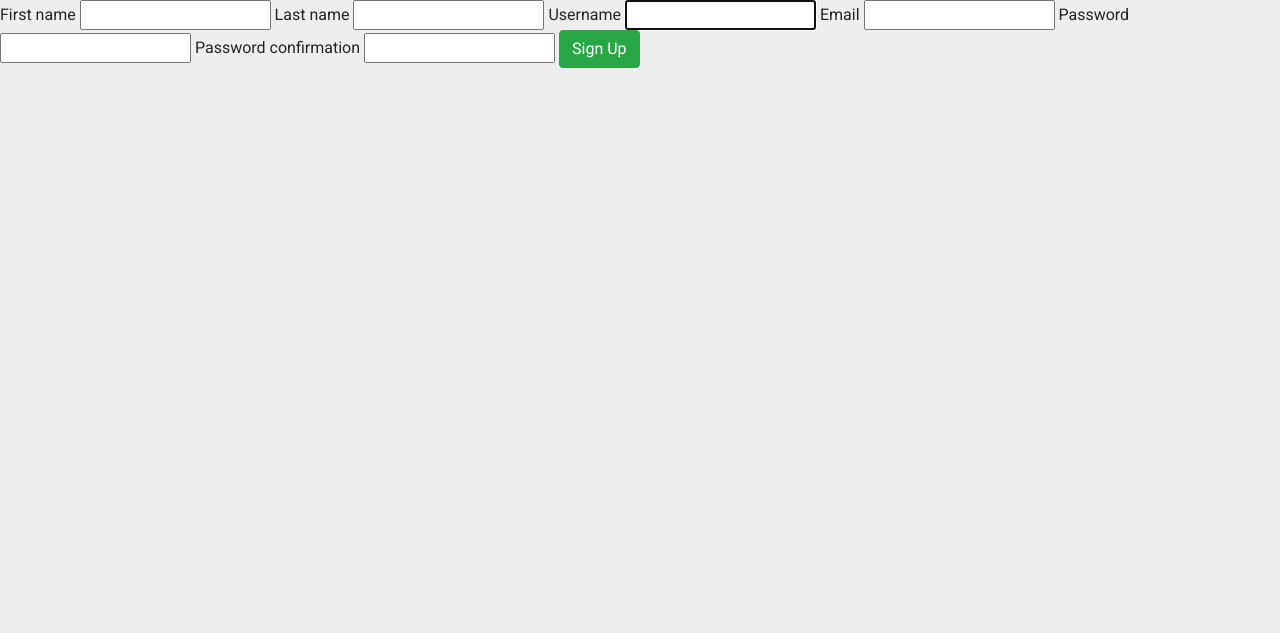
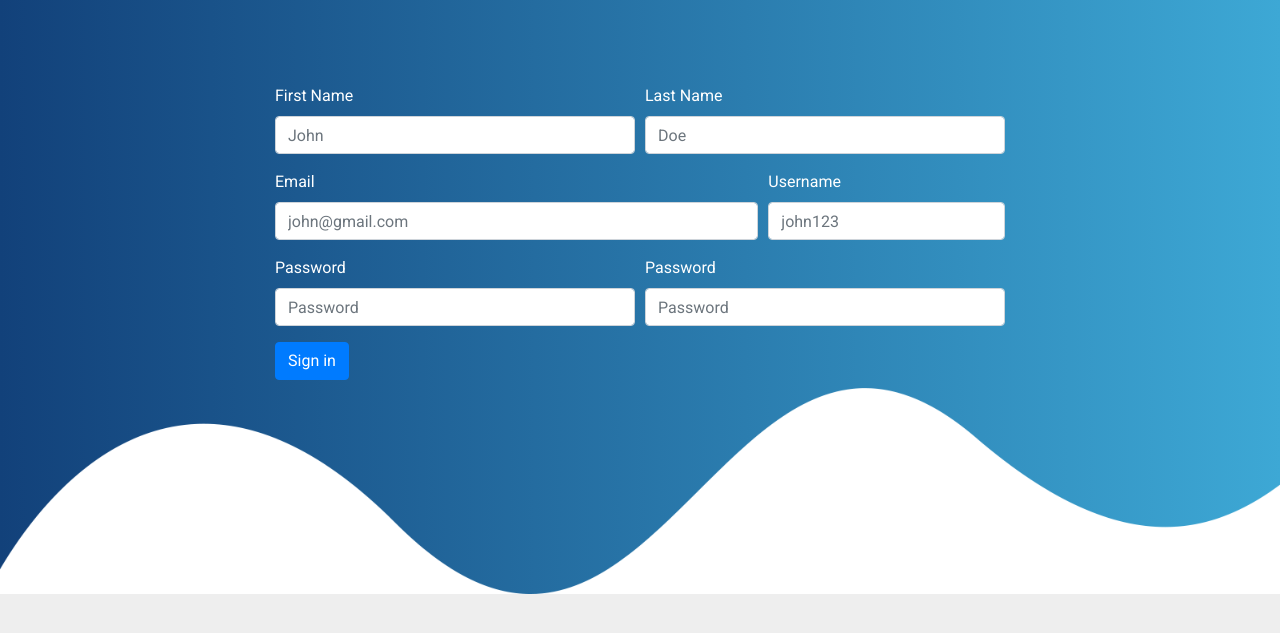
Before and after one commit to lps116/radio_recording_app, a Django app: page /register/ in a window 1280 px wide. Shown: the part 56-689 px from the top of the page. Run offline with Django 3.2, Linux system fonts and the light colour scheme; parts of the project's set-up code (start-up, migrations or seed data) failed here and were passed over; some libraries are stand-ins or nearby versions.

Commit message:
forms improved- didn't work on homepage

```diff
--- a/account/templates/account/profile.html
+++ b/account/templates/account/profile.html
@@ -1,5 +1,6 @@
 {% extends 'base.html' %}
 {% load static %}
+{% load crispy_forms_tags %}
 
 {% block content %}
 
@@ -51,13 +52,14 @@
           <p><strong>Schedule a Recording</strong></p>
             <form action="." method="POST">
               {% csrf_token %}
-              {{form.title}}
+              {{form|crispy}}
+<!--               {{form.title}}
               {{form.radio_station}}
               {{form.start_date}}
               {{form.start_time}}
               {{form.end_date}}
               {{form.end_time}}
-              {{form.public}}
+              {{form.public}} -->
               <input type="Submit" class="btn btn-primary" value="Schedule">
             </form>
           <hr>
--- a/radio_app/settings.py
+++ b/radio_app/settings.py
@@ -50,6 +50,7 @@ INSTALLED_APPS = [
     'account.apps.AccountConfig',
     'django_filters',
     'widget_tweaks',
+    'crispy_forms',
 ]
 
 MIDDLEWARE = [
@@ -154,3 +155,6 @@ CELERY_RESULT_BACKEND = 'redis://localhost:6379'
 CELERY_ACCEPT_CONTENT = ['application/json']
 CELERY_RESULT_SERIALIZER = 'json'
 CELERY_TASK_SERIALIZER = 'json'
+
+
+CRISPY_TEMPLATE_PACK = 'bootstrap4'
--- a/radio_app/urls.py
+++ b/radio_app/urls.py
@@ -20,14 +20,13 @@ from register import views as register_views
 from django.conf import settings
 from django.conf.urls.static import static
 
-
 urlpatterns = [
     path('admin/', admin.site.urls),
     path('', include("home.urls")),
     path('', include("django.contrib.auth.urls")),
     path('register/', register_views.registration_view, name='register'),
     path('recordings/', include("recordings.urls")),
-    path('', include("account.urls"))
+    path('', include("account.urls")),
 ]
 
 urlpatterns += static(settings.MEDIA_URL, document_root=settings.MEDIA_ROOT)
--- a/register/forms.py
+++ b/register/forms.py
@@ -3,7 +3,18 @@ from django.contrib.auth import login, authenticate
 from django.contrib.auth.forms import UserCreationForm
 from django.contrib.auth.models import User
 
+from django.contrib.auth.forms import AuthenticationForm
+
 class RegistrationForm(UserCreationForm):
+  def __init__(self, *args, **kwargs):
+    super(RegistrationForm, self).__init__(*args, **kwargs)
+    self.fields['first_name'].widget.attrs = {'class' : 'form-control', 'placeholder': 'John'}
+    self.fields['last_name'].widget.attrs = {'class' : 'form-control', 'placeholder': 'Doe'}
+    self.fields['username'].widget.attrs = {'class' : 'form-control', 'placeholder': 'john123'}
+    self.fields['email'].widget.attrs = {'class' : 'form-control', 'placeholder': 'john@gmail.com'}
+    self.fields['password1'].widget.attrs = {'class' : 'form-control', 'placeholder': 'Password'}
+    self.fields['password2'].widget.attrs = {'class' : 'form-control', 'placeholder': 'Password'}
+
   first_name = forms.CharField(max_length=25, required=True)
   last_name  = forms.CharField(max_length=25, required=True)
   email      = forms.EmailField(required=True)
--- a/register/templates/register/register.html
+++ b/register/templates/register/register.html
@@ -1,25 +1,57 @@
 {% extends 'base.html' %}
-
+{% load static %}
 
 {% block content %}
-  <form method="POST">
-    {% csrf_token %}
-<!--     {{ form.as_p }}
- -->
-    {{ form.first_name.label}}
-    {{ form.first_name}}
-    {{ form.last_name.label}}
-    {{ form.last_name}}
-    {{ form.username.label}}
-    {{ form.username}}
-    {{ form.email.label }}
-    {{ form.email }}
-    {{ form.password1.label}}
-    {{ form.password1}}
-    {{ form.password2.label}}
-    {{ form.password2}}
-    {{ form.erros }}
 
-    <button type="submit" class="btn btn-success">Sign Up</button>
-  </form>
+<section id="banner">
+  <div class="container">
+    <div class="title-div-margin"></div>
+    <div class="row justify-content-center mb-2">
+      <div class="col-8">
+        <form method="POST">
+          {% csrf_token %}
+          <div class="form-row">
+            <div class="form-group col-md-6">
+              <label>First Name</label>
+              {{form.first_name}}
+              {{form.first_name.errors}}
+            </div>
+            <div class="form-group col-md-6">
+              <label>Last Name</label>
+              {{form.last_name}}
+              {{form.last_name.errors}}
+            </div>
+          </div>
+          <div class="form-row">
+            <div class="form-group col-md-8">
+              <label for="inputCity">Email</label>
+              {{form.email}}
+              {{form.email.errors}}
+            </div>
+            <div class="form-group col-md-4">
+              <label for="inputZip">Username</label>
+              {{form.username}}
+              {{form.username.errors}}
+            </div>
+          </div>
+          <div class="form-row">
+            <div class="form-group col-md-6">
+              <label for="inputEmail4">Password</label>
+              {{form.password1}}
+              {{form.password1.errors}}
+            </div>
+            <div class="form-group col-md-6">
+              <label for="inputPassword4">Password</label>
+              {{form.password2}}
+              {{form.password2.errors}}
+            </div>
+          </div>
+          <button type="submit" class="btn btn-primary">Sign in</button>
+        </form>
+      </div>
+    </div>
+  </div>
+  <img src="{% static 'images/wave.png' %}" class="bottom-img">
+</section>
+
 {% endblock %}
--- a/static/css/base.css
+++ b/static/css/base.css
@@ -227,3 +227,5 @@ body {
   margin-bottom: 0px;
   border-radius: 0px;
 }
+
+/*Sign Up Form*/
--- a/templates/navbar.html
+++ b/templates/navbar.html
@@ -1,6 +1,6 @@
 <section id="nav-bar">
   <nav class="navbar navbar-expand-lg navbar-light sticky" id='navbar-color'>
-    <a class="navbar-brand" href="#">SoundCapture</a>
+    <a class="navbar-brand" href="{% url 'home' %}">SoundCapture</a>
     <button class="navbar-toggler" type="button" data-toggle="collapse" data-target="#navbarNav" aria-controls="navbarNav" aria-expanded="false" aria-label="Toggle navigation">
       <span class="navbar-toggler-icon"></span>
     </button>
```
Also changed, not shown: recordings/templates/recordings/index.html (+5 -7 lines), register/templates/registration/login.html (+20 -6 lines), recordings/migrations/0010_auto_20200707_1426.py (added), recordings/migrations/0011_auto_20200707_1428.py (added), 1 other file.
